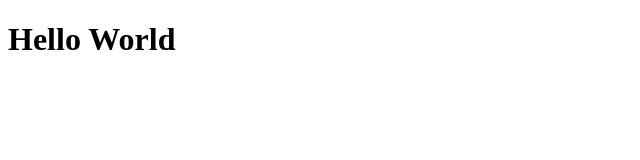
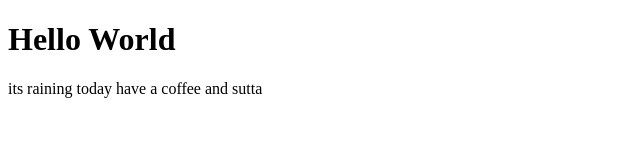
Before and after one commit to madddancer95-ui/1st, an Astro site: page / in a window 1280 px wide. Shown: the whole page, without its empty margins (0-640 px from the left). Built offline with nearby package versions, Linux system fonts and the light colour scheme; Astro itself is replaced by a stand-in of ours.

Commit message:
Add raining coffee message

```diff
--- a/src/pages/index.astro
+++ b/src/pages/index.astro
@@ -12,5 +12,6 @@
 	</head>
 	<body>
 		<h1>Hello World</h1>
+		<p>its raining today have a coffee and sutta</p>
 	</body>
 </html>
```
